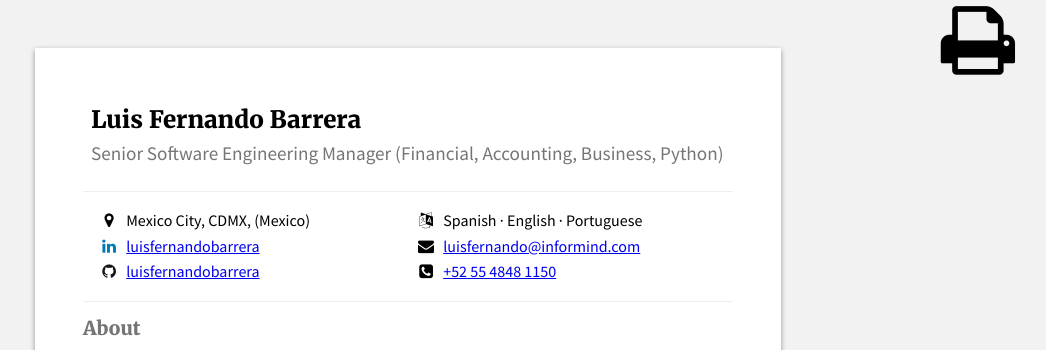
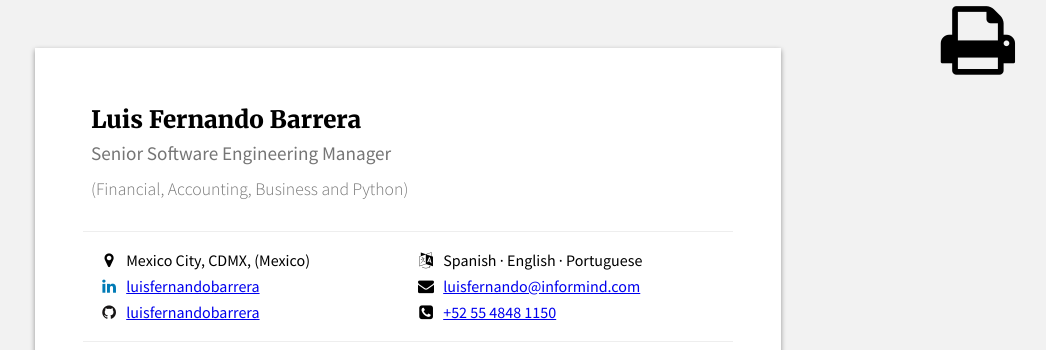
Before and after one commit to luisfernandobarrera/resume, a Flask app: page / in a window 1280 px wide. Shown: the top 350 px of the page, without its empty margins (232-1278 px from the left). Run offline with Flask 3, Linux system fonts and the light colour scheme; style sheets or scripts are compiled from the project's sources; parts of the project's set-up code (start-up, migrations or seed data) failed here and were passed over; some libraries are stand-ins or nearby versions.

Commit message:
feat(resume): Adding resume to webpage

```diff
--- a/docs/index.html
+++ b/docs/index.html
@@ -55,7 +55,9 @@
     <header id="header">
         <div>
             <h1 class="name">Luis Fernando Barrera</h1>
-            <h2 class="label">Senior Software Engineering Manager (Financial, Accounting, Business, Python)</h2>
+            <h2 class="label">Senior Software Engineering Manager</h2>
+            <h3 class="speciality">(Financial, Accounting, Business and Python)</h3>
+
         </div>
     </header>
 
@@ -1218,7 +1220,7 @@
     <footer style="display: none">
 
             <div class="lastModified">
-                Last Modified: 2024-03-24T01:11:00-06:00
+                Last Modified: 2024-03-24T01:50:00-06:00
             </div>
 
     </footer>
--- a/docs/print-cv.html
+++ b/docs/print-cv.html
@@ -28,7 +28,9 @@
     <header id="header">
         <div>
             <h1 class="name">Luis Fernando Barrera</h1>
-            <h2 class="label">Senior Software Engineering Manager (Financial, Accounting, Business, Python)</h2>
+            <h2 class="label">Senior Software Engineering Manager</h2>
+            <h3 class="speciality">(Financial, Accounting, Business and Python)</h3>
+
         </div>
     </header>
 
@@ -1191,7 +1193,7 @@
     <footer style="display: none">
 
             <div class="lastModified">
-                Last Modified: 2024-03-24T01:11:00-06:00
+                Last Modified: 2024-03-24T01:50:00-06:00
             </div>
 
     </footer>
--- a/luisfernandobarrera.resume.json
+++ b/luisfernandobarrera.resume.json
@@ -3,7 +3,8 @@
     "name": "Luis Fernando Barrera",
     "email": "luisfernando@informind.com",
     "image": "https://avatars2.githubusercontent.com/u/1202547?s=460&v=4",
-    "label": "Senior Software Engineering Manager (Financial, Accounting, Business, Python)",
+    "label": "Senior Software Engineering Manager",
+    "speciality": "(Financial, Accounting, Business and Python)",
     "phone": "+52 55 4848 1150",
     "location": {
       "city": "Mexico City",
@@ -548,8 +549,8 @@
     "canonical": "https://github.com/luisfernandobarrera/resume",
     "display": "https://cv.luisfernandobarrera.com",
     "gh-pages-domain": "cv.luisfernandobarrera.com",
-    "version": "v0.4.0",
-    "lastModified": "2024-03-24T01:11:00-06:00",
+    "version": "v0.4.1",
+    "lastModified": "2024-03-24T01:50:00-06:00",
     "theme": "spartan",
     "notes": ""
   }
--- a/templates/sass/style.sass
+++ b/templates/sass/style.sass
@@ -1,4 +1,4 @@
-@import url('https://fonts.googleapis.com/css?family=Merriweather:400,900|Source+Sans+Pro|Raleway:700&display=swap')
+@import url('https://fonts.googleapis.com/css?family=Merriweather:300,400,900|Source+Sans+Pro:300,400,700|Raleway:100,300,400,700&display=swap')
 @import url("https://stackpath.bootstrapcdn.com/font-awesome/4.7.0/css/font-awesome.min.css")
 
 
@@ -132,6 +132,12 @@ $secondary-proportion: 100% - $main-proportion
     h2.label
       font-size: 1.2em
       font-weight: 400
+      color: #757575
+
+    h3.speciality
+      font-size: 1.1em
+      font-family: $main-font
+      font-weight: 300
       color: #757575
 
     .name
@@ -392,7 +398,7 @@ $secondary-proportion: 100% - $main-proportion
       & > header, & > section
         margin-bottom: 1em
 
-      h2.label, h2.section-title, h1.name
+      h2.label, h2.section-title, h1.name, h3.speciality
         font-family: $title-font
         color: $title-color
 
@@ -609,6 +615,14 @@ $secondary-proportion: 100% - $main-proportion
     font-family: $print-title-font-family
     font-weight: 700
 
+  h2.label
+    margin-bottom: 0.5em
+
+  h3.speciality
+    margin-top: 0
+    font-family: $print-non-text-font-family
+    font-weight: 400
+
   .section
     padding: 0
     clear: both
--- a/templates/template.html
+++ b/templates/template.html
@@ -56,6 +56,8 @@
         <div>
             <h1 class="name">{{ resume.basics.name }}</h1>
             <h2 class="label">{{ resume.basics.label }}</h2>
+            <h3 class="speciality">{{ resume.basics.speciality }}</h3>
+
         </div>
     </header>
 
```
Also changed, not shown: docs/resume.json (+1 -1 lines), docs/style.css (+13 -2 lines), 1 other file.
